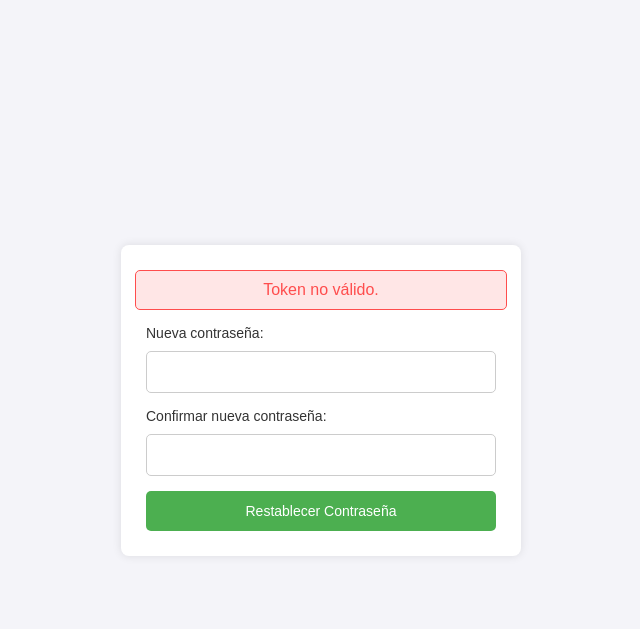
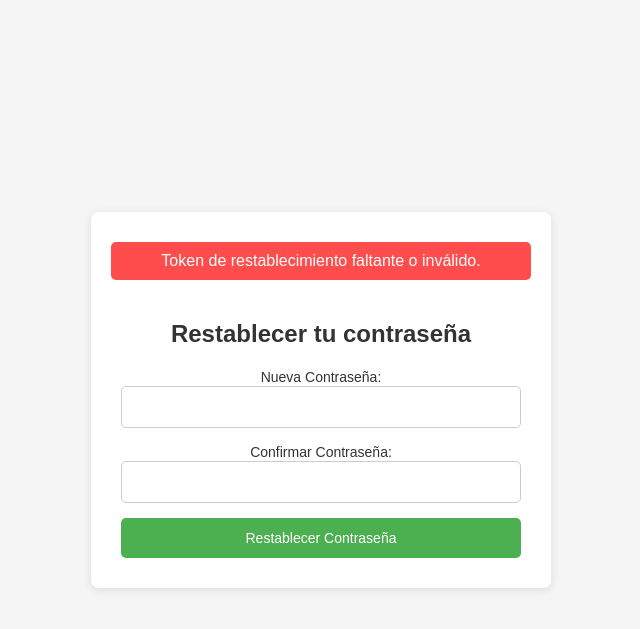
Before and after one commit to S4nti4goCoder/design_system, a PHP site: page /design_system/views/pages/reset_password.php in a window 1280 px wide. Shown: the top 629 px of the page, without its empty margins (319-959 px from the left). Run offline with PHP 8.4, Linux system fonts and the light colour scheme; some libraries are stand-ins or nearby versions.

Commit message:
feat: Implementation of password reset and style settings.

```diff
--- a/views/pages/reset_password.php
+++ b/views/pages/reset_password.php
@@ -2,13 +2,17 @@
 // Iniciar la sesión
 session_start();
 
-require_once '../../config/database.php'; // Asegúrate de que la ruta es correcta
+require_once '../../config/database.php'; // Asegúrate de que la ruta sea correcta
+use PHPMailer\PHPMailer\PHPMailer;
+use PHPMailer\PHPMailer\Exception;
+
+require '../../vendor/autoload.php'; // Si estás usando Composer para instalar PHPMailer
 
 // Inicializar variables
 $error_message = '';
 $success_message = '';
 
-// Verificar si se ha proporcionado un token
+// Verificar si el token está presente en la URL
 if (isset($_GET['token'])) {
     $token = $_GET['token'];
 
@@ -16,7 +20,7 @@ if (isset($_GET['token'])) {
     $database = new Database();
     $db = $database->getConnection();
 
-    // Buscar el token en la base de datos
+    // Verificar si el token es válido y no ha expirado
     $query = "SELECT * FROM users WHERE reset_token = ? AND reset_token_expire > NOW()";
     $stmt = $db->prepare($query);
     $stmt->bind_param("s", $token);
@@ -24,33 +28,27 @@ if (isset($_GET['token'])) {
     $result = $stmt->get_result();
 
     if ($result->num_rows == 1) {
-        $row = $result->fetch_assoc();
-        $user_id = $row['id_user'];
+        $user = $result->fetch_assoc();
 
-        // Verificar si el formulario ha sido enviado
+        // Verificar si se envió el formulario para cambiar la contraseña
         if ($_SERVER['REQUEST_METHOD'] == 'POST') {
-            $new_password = $_POST['new_password'];
-            $confirm_password = $_POST['confirm_password'];
-
-            // Validar las contraseñas
-            if (empty($new_password) || empty($confirm_password)) {
+            // Validar las contraseñas ingresadas
+            if (empty($_POST['password_user']) || empty($_POST['confirm_password'])) {
                 $error_message = "Ambos campos de contraseña son obligatorios.";
-            } elseif ($new_password !== $confirm_password) {
+            } elseif ($_POST['password_user'] !== $_POST['confirm_password']) {
                 $error_message = "Las contraseñas no coinciden.";
-            } elseif (strlen($new_password) < 6) {
+            } elseif (strlen($_POST['password_user']) < 6) {
                 $error_message = "La contraseña debe tener al menos 6 caracteres.";
             } else {
-                // Encriptar la nueva contraseña y actualizar la base de datos
-                $hashed_password = password_hash($new_password, PASSWORD_BCRYPT);
-
+                // Actualizar la contraseña en la base de datos
+                $new_password = password_hash($_POST['password_user'], PASSWORD_BCRYPT);
                 $query = "UPDATE users SET password_user = ?, reset_token = NULL, reset_token_expire = NULL WHERE id_user = ?";
                 $stmt = $db->prepare($query);
-                $stmt->bind_param("si", $hashed_password, $user_id);
-
+                $stmt->bind_param("si", $new_password, $user['id_user']);
                 if ($stmt->execute()) {
-                    $success_message = "Tu contraseña ha sido restablecida con éxito.";
+                    $success_message = "Tu contraseña ha sido actualizada correctamente.";
                 } else {
-                    $error_message = "Error al restablecer la contraseña. Inténtalo nuevamente.";
+                    $error_message = "Error al actualizar la contraseña. Por favor, inténtalo de nuevo.";
                 }
             }
         }
@@ -58,7 +56,7 @@ if (isset($_GET['token'])) {
         $error_message = "El enlace de restablecimiento es inválido o ha expirado.";
     }
 } else {
-    $error_message = "Token no válido.";
+    $error_message = "Token de restablecimiento faltante o inválido.";
 }
 ?>
 
@@ -68,29 +66,26 @@ if (isset($_GET['token'])) {
 <head>
     <meta charset="UTF-8">
     <meta name="viewport" content="width=device-width, initial-scale=1.0">
-    <link rel="stylesheet" href="../../public/assets/css/login.css">
     <title>Restablecer Contraseña</title>
+    <link rel="stylesheet" href="../../public/assets/css/reset_password.css">
 </head>
 
 <body>
-    <div class="login-container">
-        <!-- Mostrar el mensaje de error o éxito si existe -->
+    <div class="reset-container">
         <?php if (!empty($error_message)): ?>
-            <div class="error-message">
-                <?php echo $error_message; ?>
-            </div>
-        <?php elseif (!empty($success_message)): ?>
-            <div class="success-message">
-                <?php echo $success_message; ?>
-            </div>
+            <div class="error-message"><?php echo $error_message; ?></div>
         <?php endif; ?>
 
-        <?php if (empty($success_message)): ?>
+        <?php if (!empty($success_message)): ?>
+            <div class="success-message"><?php echo $success_message; ?></div>
+            <p><a href="login.php">Volver al inicio de sesión</a></p>
+        <?php else: ?>
+            <h2>Restablecer tu contraseña</h2>
             <form action="" method="POST">
-                <label for="new_password">Nueva contraseña:</label>
-                <input type="password" name="new_password" required>
+                <label for="password_user">Nueva Contraseña:</label>
+                <input type="password" name="password_user" required>
 
-                <label for="confirm_password">Confirmar nueva contraseña:</label>
+                <label for="confirm_password">Confirmar Contraseña:</label>
                 <input type="password" name="confirm_password" required>
 
                 <input type="submit" value="Restablecer Contraseña">
```
Also changed, not shown: public/assets/css/reset_password.css (added).
